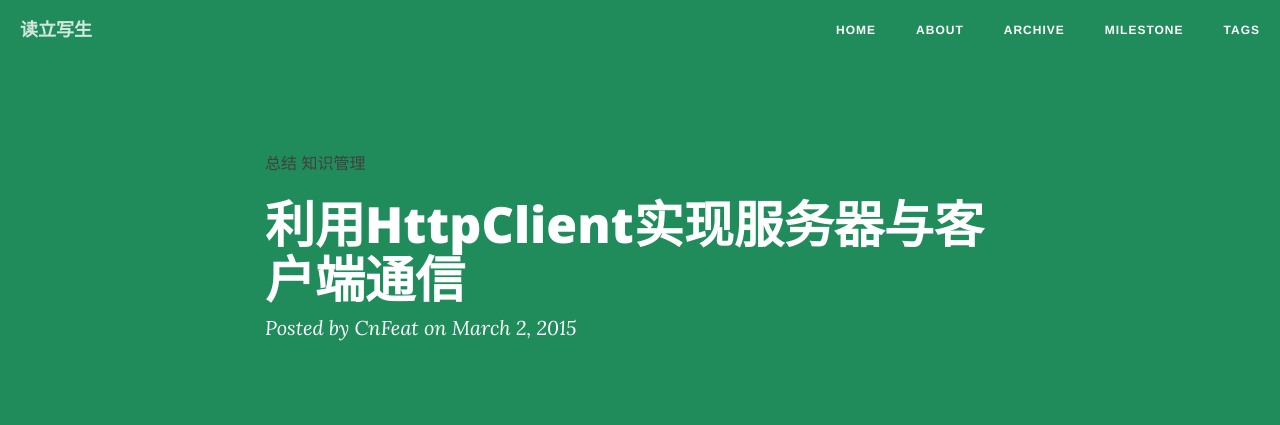
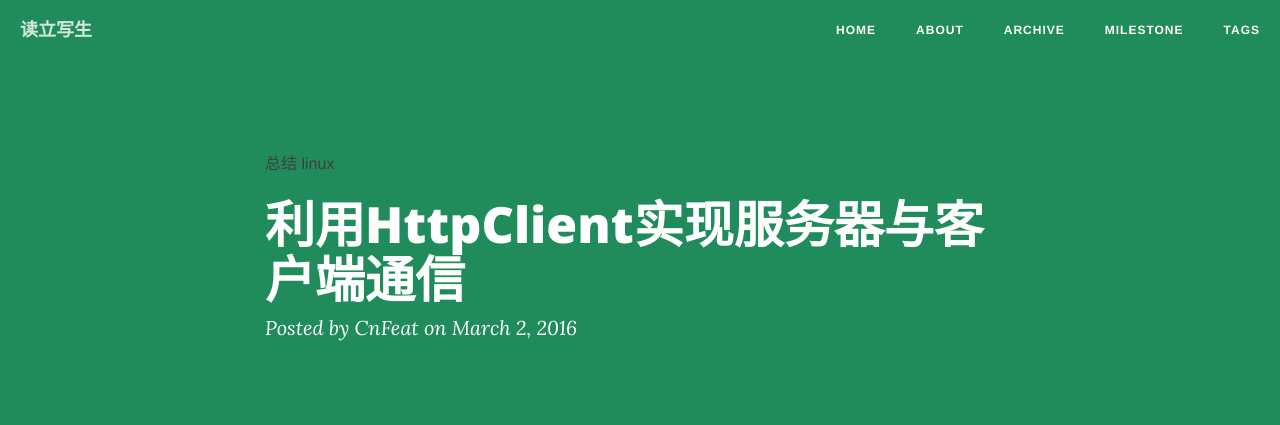
Before and after one commit to whuhan2013/whuhan2013.github.io, a Jekyll site: the page built from _posts/2016-03-02-linux-httpclient-windows.md, in a window 1280 px wide and 900 px high. Shown: the top 425 px of the window. Built offline with Jekyll 4.4.1, drawn with Linux system fonts in a browser that asks for light colours; nearby versions of some CDN libraries; comment, search, counter and statistics services are not loaded; a file with an impossible date is left out.

Commit message:
newstart

```diff
--- a/_posts/2016-03-02-linux-httpclient-windows.md
+++ b/_posts/2016-03-02-linux-httpclient-windows.md
@@ -1,9 +1,9 @@
 ---
 layout: post
 title: 利用HttpClient实现服务器与客户端通信
-date: 2015-3-02
+date: 2016-3-02
 categories: blog
-tags: [总结,知识管理]
+tags: [总结,linux]
 description: 通告一下，我已不再每天写千字文，准备采用以下的方法进行练习，由于文章篇幅较长，链接较多，建议到简书或博客进行阅读。
 ---
 
```
